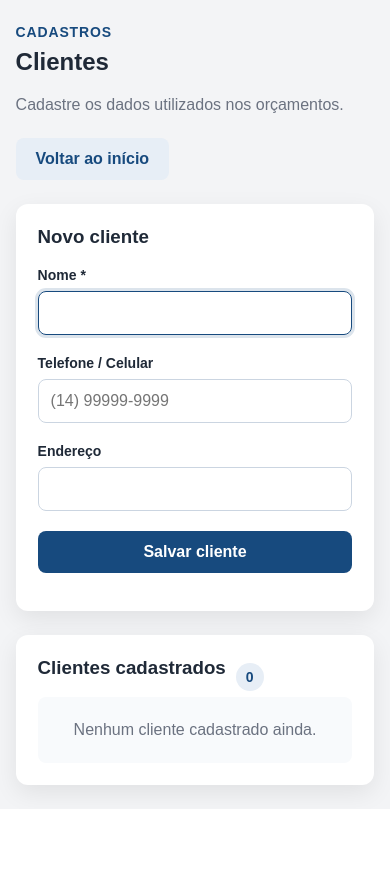
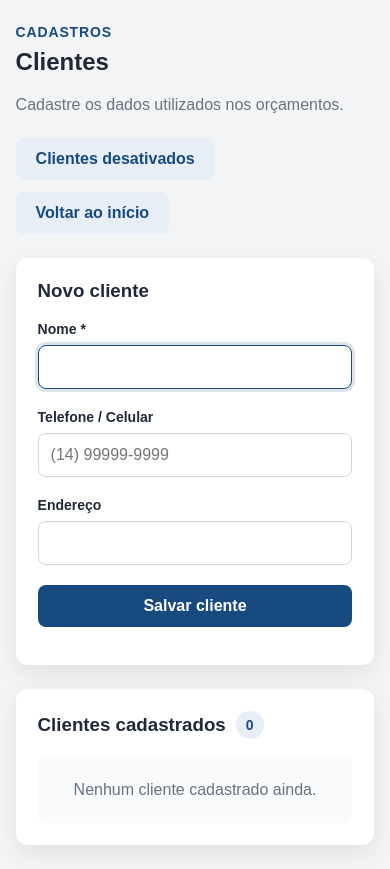
Before and after one commit to diogozarpelo/braga-budget, a Flask app: page /clientes in a window 390 px wide. Shown: the part 82-951 px from the top of the page. Before the commit the page ends 891 px from the top, so only its background shows below. Run offline with Flask 3, Linux system fonts and the light colour scheme; data that the repository does not hold is empty.

Commit message:
feat: add client reactivation

```diff
--- a/app/routes.py
+++ b/app/routes.py
@@ -111,3 +111,41 @@ def deactivate_client(client_id):
     db.commit()
 
     return redirect(url_for("main.clients"))
+
+
+@main.get("/clientes/inativos")
+def inactive_clients():
+    db = get_db()
+    clients_list = db.execute(
+        """
+        SELECT id, name, phone, address
+        FROM clients
+        WHERE active = 0
+        ORDER BY name COLLATE NOCASE
+        """
+    ).fetchall()
+
+    return render_template(
+        "inactive_clients.html",
+        clients=clients_list,
+    )
+
+
+@main.post("/clientes/<int:client_id>/reativar")
+def reactivate_client(client_id):
+    db = get_db()
+    result = db.execute(
+        """
+        UPDATE clients
+        SET active = 1, updated_at = CURRENT_TIMESTAMP
+        WHERE id = ? AND active = 0
+        """,
+        (client_id,),
+    )
+
+    if result.rowcount == 0:
+        abort(404)
+
+    db.commit()
+
+    return redirect(url_for("main.inactive_clients"))
--- a/app/static/css/styles.css
+++ b/app/static/css/styles.css
@@ -371,3 +371,34 @@ body.modal-open {
         width: 100%;
     }
 }
+
+.page-actions {
+    display: flex;
+    flex-wrap: wrap;
+    justify-content: flex-end;
+    gap: 12px;
+}
+
+.table-action-success {
+    color: #166534;
+    background: #dcfce7;
+}
+
+.table-action-success:hover {
+    background: #bbf7d0;
+}
+
+@media (max-width: 700px) {
+    .page-actions {
+        justify-content: flex-start;
+        width: 100%;
+    }
+}
+
+.section-heading {
+    margin-bottom: 18px;
+}
+
+.section-heading h3 {
+    margin: 0;
+}
--- a/app/templates/clients.html
+++ b/app/templates/clients.html
@@ -9,7 +9,10 @@
         <h2>Clientes</h2>
         <p>Cadastre os dados utilizados nos orçamentos.</p>
     </div>
-    <a class="button button-secondary" href="{{ url_for('main.index') }}">Voltar ao início</a>
+    <div class="page-actions">
+        <a class="button button-secondary" href="{{ url_for('main.inactive_clients') }}">Clientes desativados</a>
+        <a class="button button-secondary" href="{{ url_for('main.index') }}">Voltar ao início</a>
+    </div>
 </section>
 
 <section class="card">
```
Also changed, not shown: app/templates/inactive_clients.html (added, +60 -0 lines).
